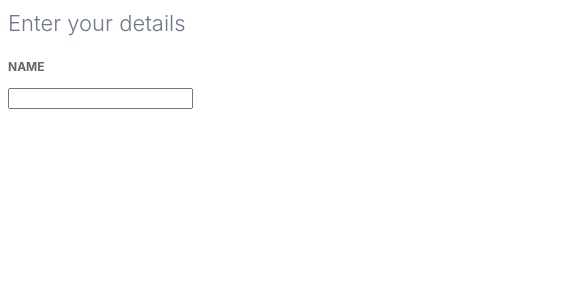
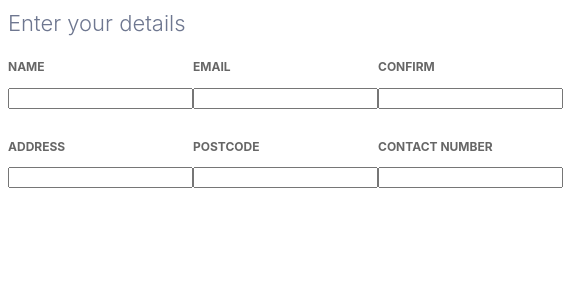
Before and after one commit to ryfprivate/pizza-creator-client, a React app: page / in a window 390 px wide. Shown: the top 300 px of the page, 563 px wide, since content can reach past the window. Built offline with nearby package versions, Linux system fonts and the light colour scheme.

Commit message:
Added all inputs, responsive styling with flexbox

```diff
--- a/src/components/DetailsForm.js
+++ b/src/components/DetailsForm.js
@@ -1,10 +1,27 @@
 import React from "react";
+import styled from "styled-components";
+
 import Input from "./Input";
+
+const Row = styled.div`
+  display: flex;
+  flex-direction: row;
+  flex-wrap: no-wrap;
+`;
 
 export default () => {
   return (
     <form>
-      <Input label="NAME" />
+      <Row>
+        <Input label="NAME" />
+        <Input label="EMAIL" />
+        <Input label="CONFIRM" />
+      </Row>
+      <Row>
+        <Input label="ADDRESS" />
+        <Input label="POSTCODE" />
+        <Input label="CONTACT NUMBER" />
+      </Row>
     </form>
   );
 };
--- a/src/components/Input.js
+++ b/src/components/Input.js
@@ -1,5 +1,10 @@
 import React from "react";
 import styled from "styled-components";
+
+const Container = styled.div`
+  flex-grow: 1;
+  margin-bottom: 30px;
+`;
 
 const Label = styled.label`
   font-size: 12px;
@@ -12,9 +17,9 @@ const Label = styled.label`
 
 export default ({ label }) => {
   return (
-    <div>
+    <Container>
       <Label>{label}</Label>
       <input type="text" />
-    </div>
+    </Container>
   );
 };
```
